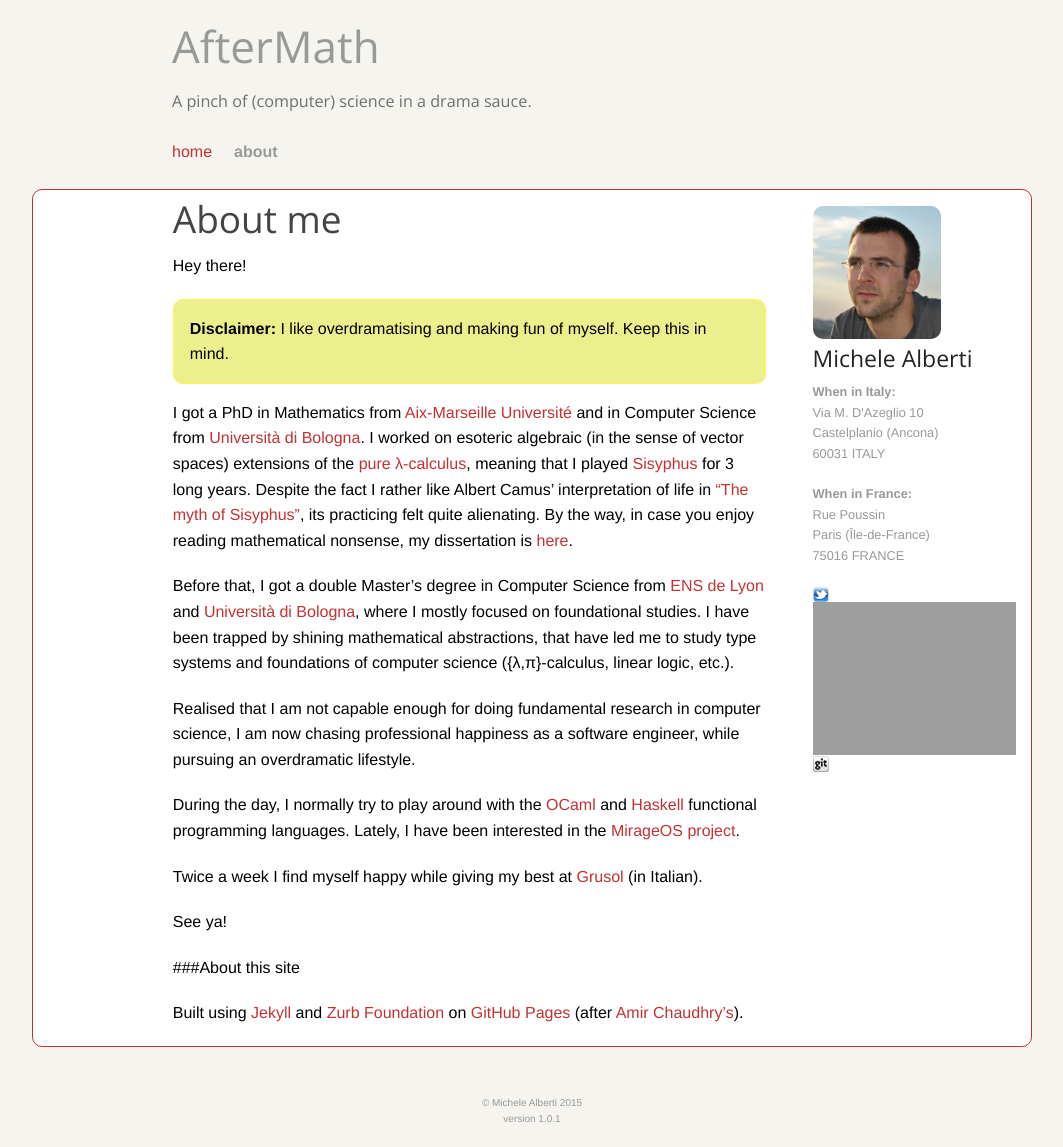
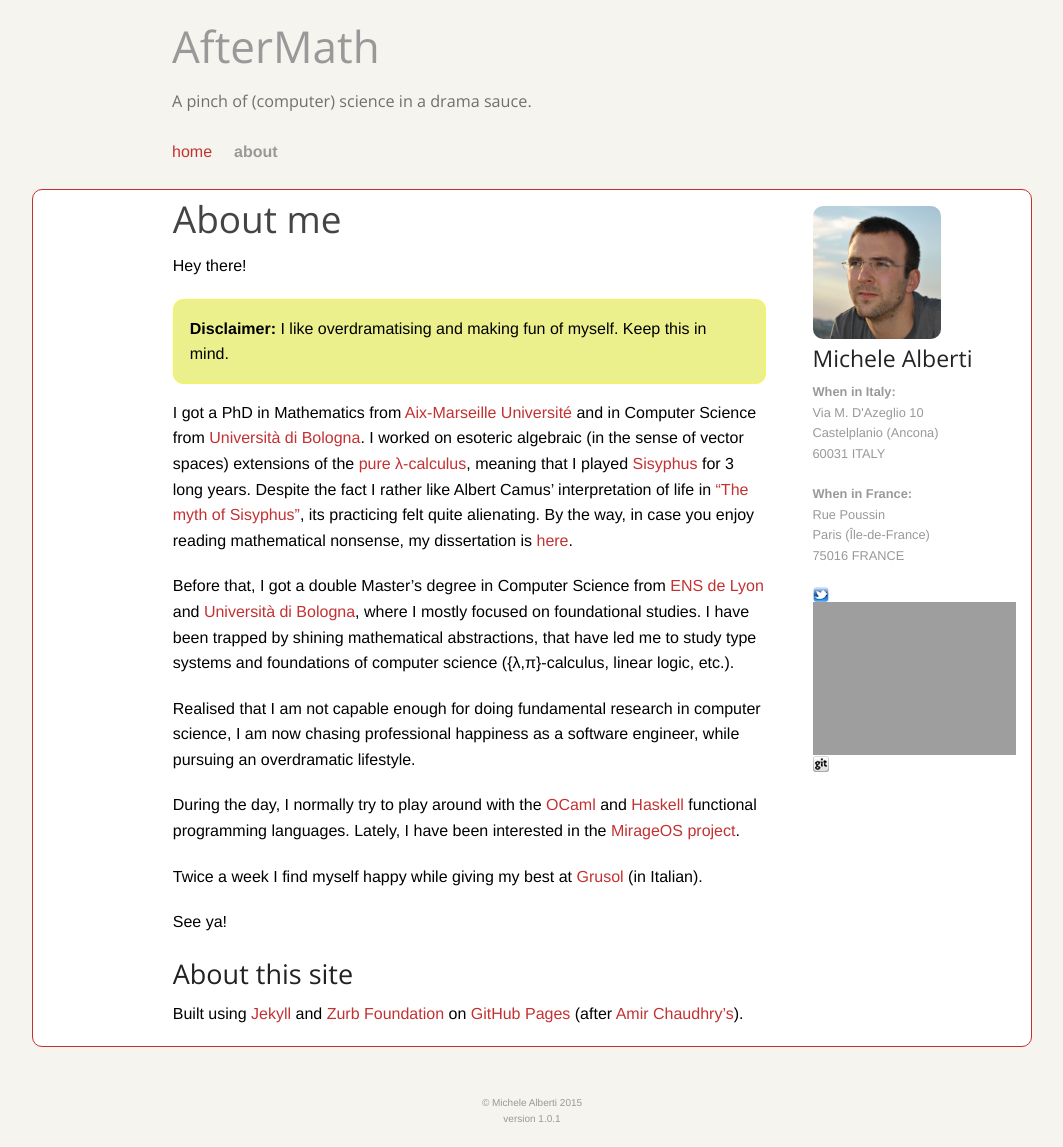
Before and after one commit to lambdaxdotx/lambdaxdotx.github.io, a Jekyll site: the page built from about.md, in a window 1280 px wide. Shown: the whole page, without its empty margins (108-1171 px from the left). Built offline with Jekyll 4.4.1, drawn with Linux system fonts in a browser that asks for light colours.

Commit message:
Insert a space and close header level specifier.

```diff
--- a/about.md
+++ b/about.md
@@ -44,7 +44,7 @@ Twice a week I find myself happy while giving my best at
 
 See ya!
 
-###About this site
+### About this site ###
 
 Built using [Jekyll](http://jekyllrb.com) and [Zurb
 Foundation](http://foundation.zurb.com) on [GitHub
```
